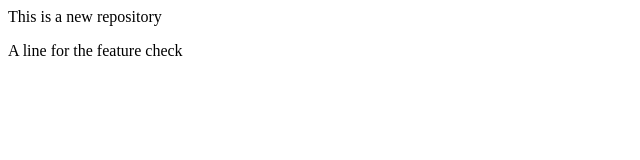
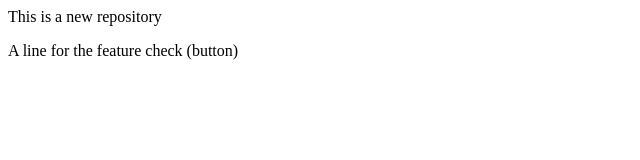
Before and after one commit to CPsnandini/localrepo, a plain HTML site: page index.html in a window 1280 px wide. Shown: the full height of the page, 0-640 px from the left. Drawn offline with Linux system fonts and the light colour scheme.

```diff
--- a/index.html
+++ b/index.html
@@ -1,2 +1,2 @@
 <p>This is a new repository</p>
-<p>A line for the feature check</p>
+<p>A line for the feature check (button)</p>
```
